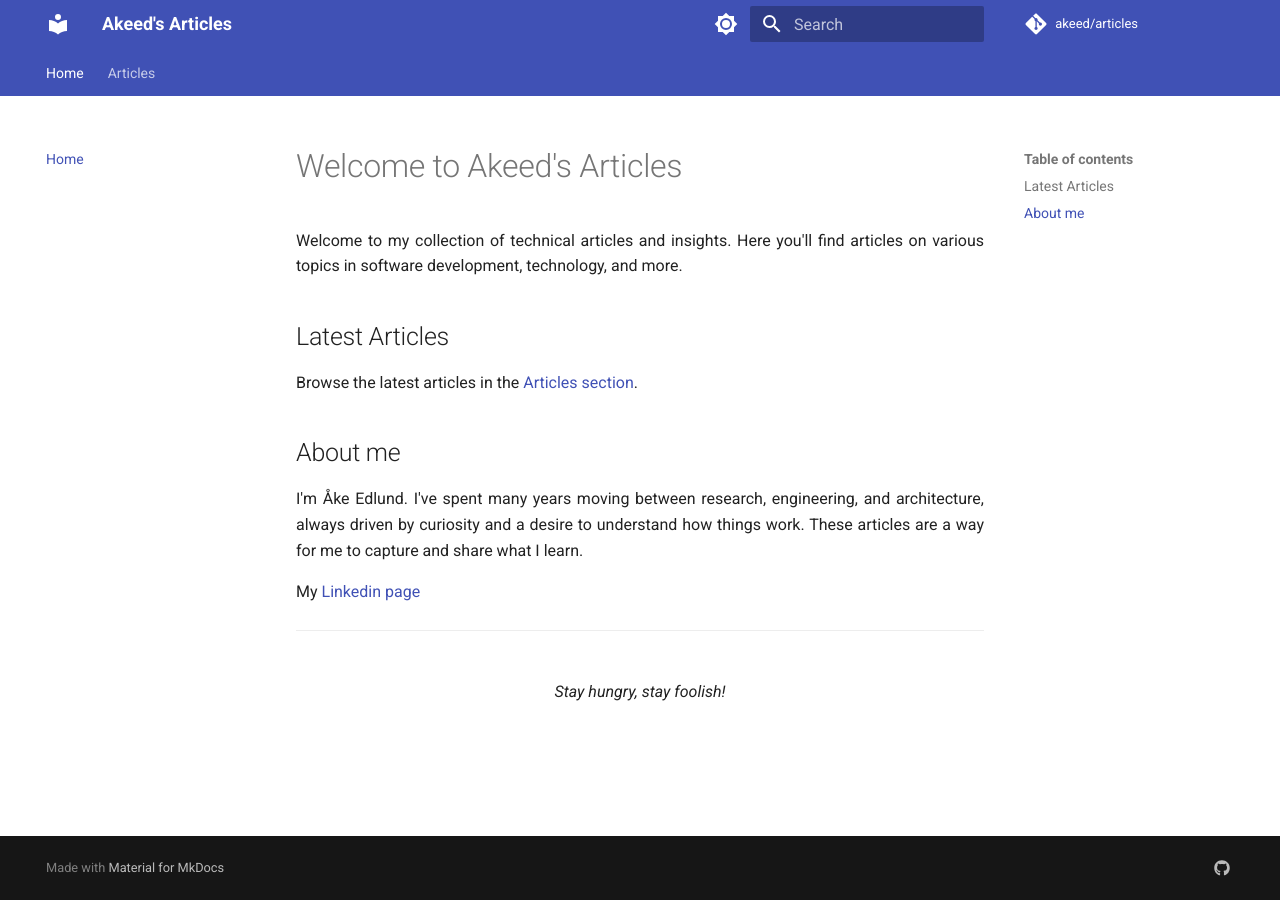
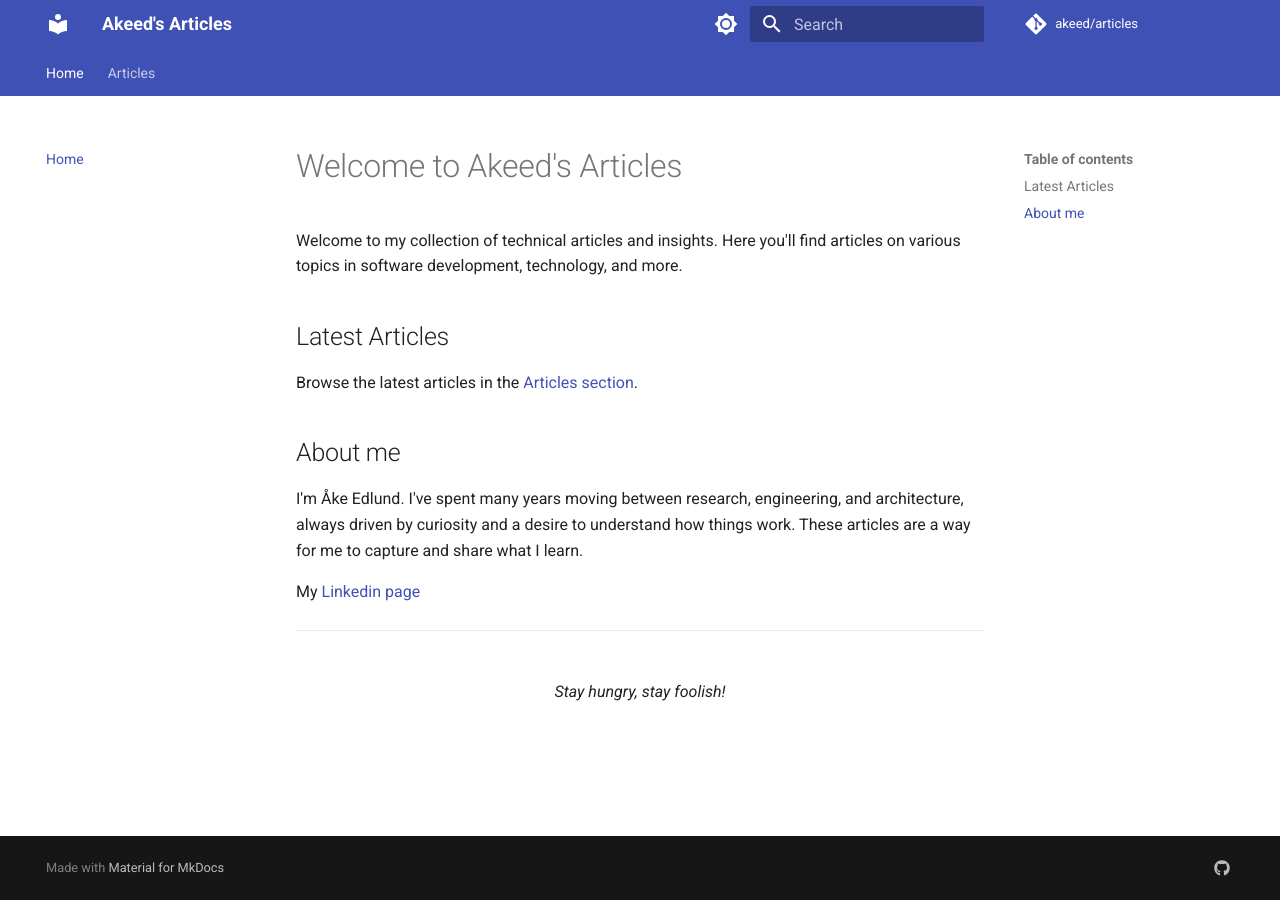
Before and after one commit to akeed/akeed.github.io, an MkDocs documentation site: the page built from docs/index.md, in a window 1280 px wide. Built offline with MkDocs 1.6.1 and Material for MkDocs 9.7.7, drawn with Linux system fonts in a browser that asks for light colours; comment, search, counter and statistics services are not loaded.

Commit message:
fix: alignement for mobiles

```diff
--- a/docs/stylesheets/extra.css
+++ b/docs/stylesheets/extra.css
@@ -2,21 +2,6 @@
 .md-content__inner {
     max-width: 50rem; /* About 800px - adjust as needed */
     margin: 0 auto;
-}
-
-/* Default: left-aligned for mobile */
-.md-content p,
-.md-typeset p {
-    text-align: left !important;
-}
-
-/* Justify text for clean edges - only on larger screens */
-@media screen and (min-width: 60em) {
-    .md-content p,
-    .md-typeset p {
-        text-align: justify !important;
-        text-justify: inter-word;
-    }
 }
 
 /* Optional: Adjust for different screen sizes */
```
